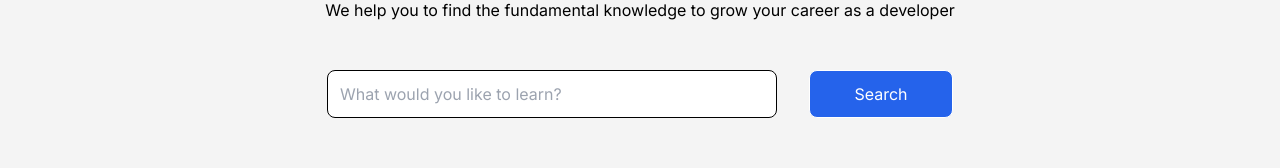
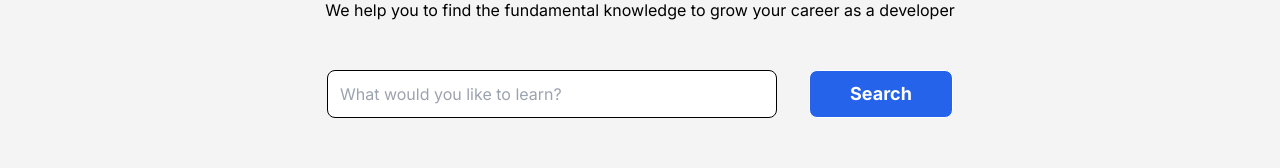
Before and after one commit to swaron-io/swaron.io, a Next.js app: page / in a window 1280 px wide. Shown: the part 338-506 px from the top of the page. Built offline with nearby package versions, Linux system fonts and the light colour scheme.

Commit message:
changed search button text

```diff
--- a/src/app/page.tsx
+++ b/src/app/page.tsx
@@ -56,7 +56,7 @@ export default function Home() {
           placeholder="What would you like to learn?"
           className="flex h-12 w-[450px] rounded-lg border p-3"
         />
-        <button className="ml-8 w-36 rounded-lg border bg-blue text-white">
+        <button className="ml-8 w-36 rounded-lg border  bg-blue text-lg font-bold text-white hover:bg-light_blue">
           Search
         </button>
       </div>
```
